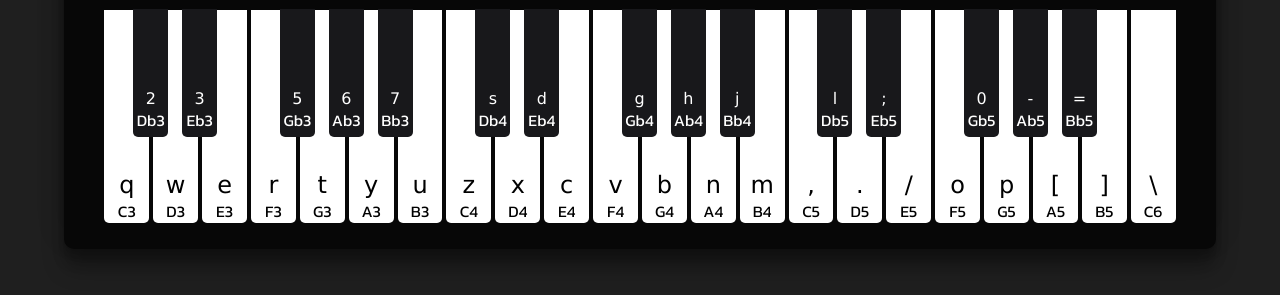
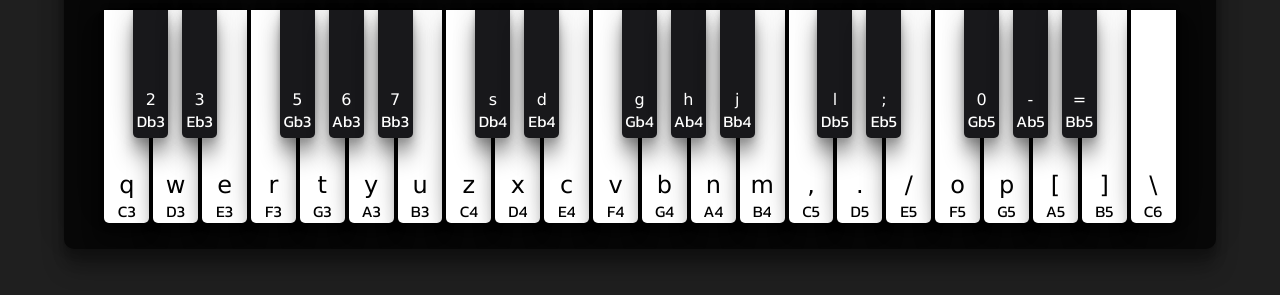
Before and after one commit to Synic-dx/ePiano, a plain HTML site: page index.html in a window 1280 px wide. Shown: the part 351-646 px from the top of the page. Drawn offline with Linux system fonts and the light colour scheme; a web font is replaced by a local one.

Commit message:
added shadows

```diff
--- a/styles.css
+++ b/styles.css
@@ -112,6 +112,9 @@ small {
     font-size: 1.5rem;
     display: flex;
     flex-direction: column-reverse;
+    box-shadow: rgba(0, 0, 0, 0.25) 0px 20px 21px,
+    rgba(0, 0, 0, 0.12) 0px -12px 30px, rgba(0, 0, 0, 0.12) 0px 4px 6px,
+    rgba(0, 0, 0, 0.17) 0px 12px 13px, rgba(0, 0, 0, 0.09) 0px -3px 5px;
   }
 
 .keywhite:hover {
@@ -126,7 +129,7 @@ small {
     background-color: #18181b;
     height: 60%;
     position: relative;
-    top: -41.5%;
+    top: -41%;
     margin-left: -18px;
     margin-right: -17px;
     width: 35px;
@@ -137,6 +140,9 @@ small {
     display: flex;
     flex-direction: column-reverse;
     padding-bottom: 5px;
+    box-shadow: rgba(0, 0, 0, 0.25) 0px 20px 21px,
+    rgba(0, 0, 0, 0.12) 0px -12px 30px, rgba(0, 0, 0, 0.12) 0px 4px 6px,
+    rgba(0, 0, 0, 0.17) 0px 12px 13px, rgba(0, 0, 0, 0.09) 0px -3px 5px;
 }
 
 .keyblack:hover, .keyblack.pressed {
```
